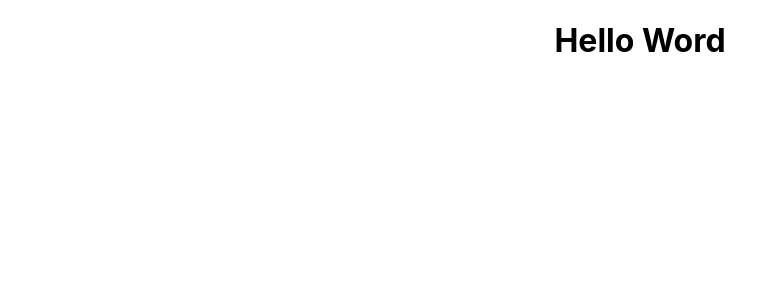
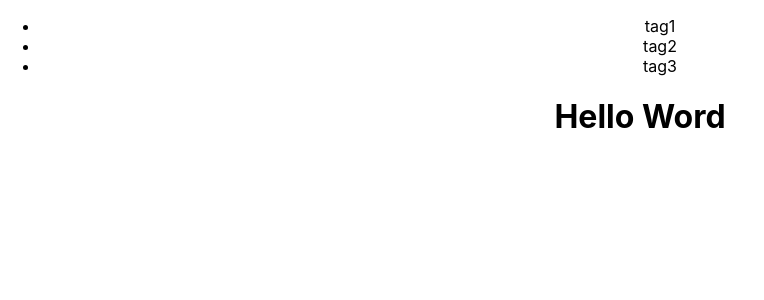
Before and after one commit to dovietduc/react-tutorial, a React (Create React App) app: page / in a window 1280 px wide. Shown: the top 300 px of the page, without its empty margins (0-764 px from the left). Built offline with nearby package versions, Linux system fonts and the light colour scheme.

Commit message:
render list

```diff
--- a/src/App.js
+++ b/src/App.js
@@ -1,11 +1,34 @@
 import './App.css';
+import {useState} from 'react';
 
 function App() {
-  return (
-    <div className="App">
-      <h1>Hello Word</h1>
-    </div>
-  );
+
+	const [tags, setTags] = useState(['tag1', 'tag2', 'tag3']);
+
+	const renderTags = function() {
+		const listTags = tags.map(function(tag){
+			return (
+				<li>{tag}</li>
+			)
+		});
+
+		return listTags;
+	}
+
+    return (
+        <div className="App">
+			<ul>
+				{
+					tags.map(function(tag){
+						return (
+							<li key={tag}>{tag}</li>
+						)
+					})
+				}
+			</ul>
+            <h1>Hello Word</h1>
+        </div>
+    );
 }
 
 export default App;
```
